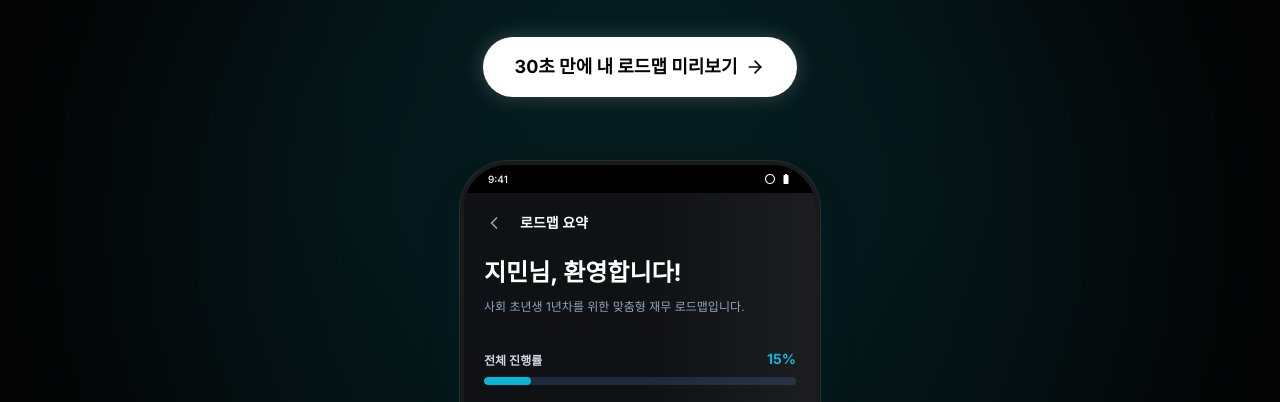
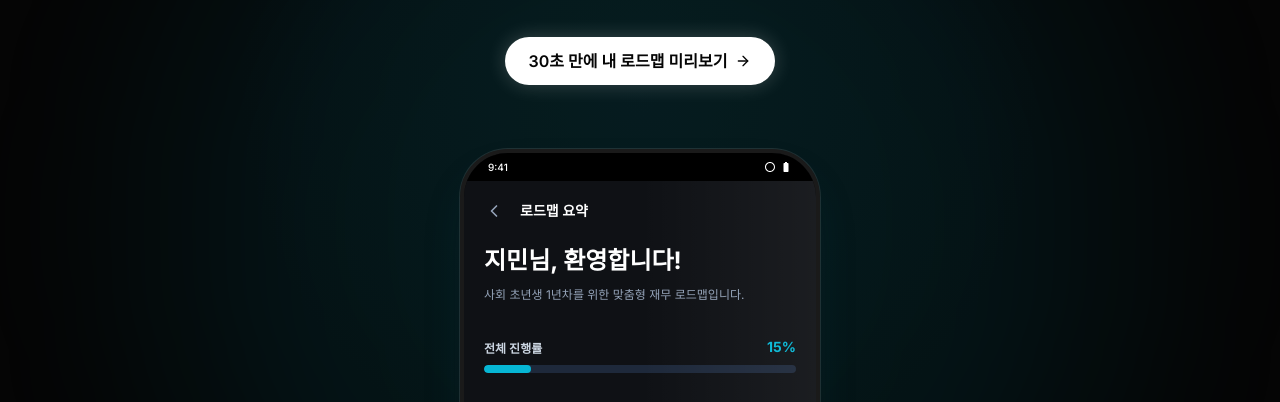
Before and after one commit to ticclemoa/waitlist, a plain HTML site: page index.html in a window 1280 px wide. Shown: the part 387-789 px from the top of the page. Drawn offline with nearby package versions, Linux system fonts and the light colour scheme; a web font is replaced by a local one.

Commit message:
히어로 섹션 텍스트 다시 줄이자

```diff
--- a/index.html
+++ b/index.html
@@ -249,11 +249,11 @@
 
             <div class="mb-16">
                 <a href="#preview-form"
-                    class="inline-flex items-center gap-2 bg-white text-[#050505] hover:bg-slate-200 px-8 py-4 rounded-full font-bold text-lg transition-all hover:scale-105 shadow-[0_0_20px_rgba(255,255,255,0.2)]">
+                    class="inline-flex items-center gap-2 bg-white text-[#050505] hover:bg-slate-200 px-6 py-3 rounded-full font-semibold text-base transition-all hover:scale-105 shadow-[0_0_20px_rgba(255,255,255,0.2)]">
                     30초 만에 내 로드맵 미리보기
                     <svg xmlns="http://www.w3.org/2000/svg" width="24" height="24" viewBox="0 0 24 24" fill="none"
                         stroke="currentColor" stroke-width="2" stroke-linecap="round" stroke-linejoin="round"
-                        class="w-5 h-5">
+                        class="w-4 h-4">
                         <path d="M5 12h14"></path>
                         <path d="m12 5 7 7-7 7"></path>
                     </svg>
```
